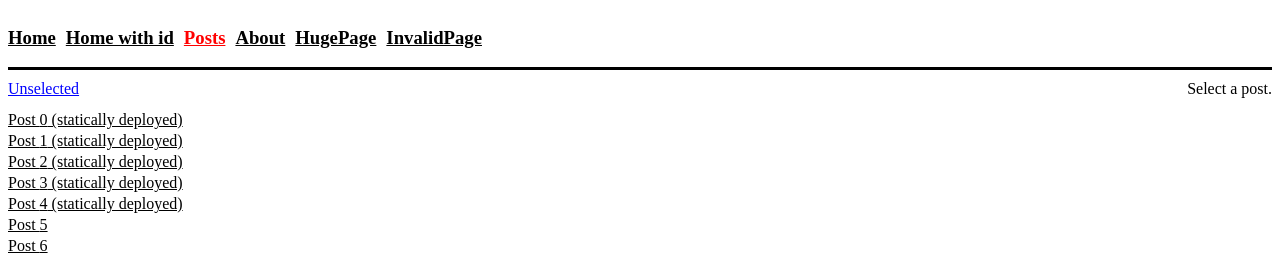
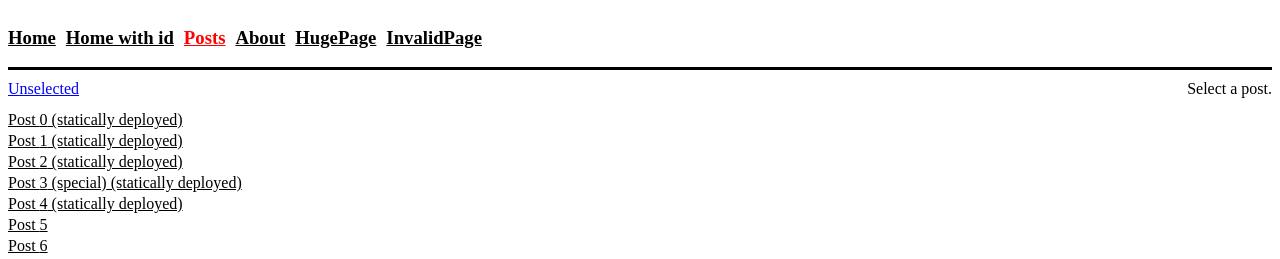
Before and after one commit to nicolasventer/Easy-React-Router, a React app: page /posts in a window 1280 px wide. Shown: the top 259 px of the page. Built offline with nearby package versions, Linux system fonts and the light colour scheme; the HTML template or start-up script is replaced by a standard one.

Commit message:
route specialization

```diff
--- a/src/routerInstance.gen.ts
+++ b/src/routerInstance.gen.ts
@@ -1,4 +1,4 @@
-// 350189d4c165c74d6d1e06a7edbc54d62559b606c6527758e0b8c4a1a0242658
+// 925bfb6cb770283b793f97edbb1842ba2a4b14468e0861a9055ededdf94793ba
 import { checkValidRoute } from "./router_src/checkValidRoute";
 import { lazySingleLoader } from "./router_src/lazyLoader";
 import { RouteParams, Router } from "./router_src/Router";
@@ -29,6 +29,7 @@ export const {
 		[checkValidRoute("//")]: lazySingleLoader(() => import("./routes/index.index"), "Home"),
 		[checkValidRoute("/")]: lazySingleLoader(() => import("./routes/index"), "MainLayout"),
 		[checkValidRoute("/posts/:id")]: lazySingleLoader(() => import("./routes/posts.$id"), "PostWithId"),
+		[checkValidRoute("/posts/3")]: lazySingleLoader(() => import("./routes/posts.3"), "PostWithId3"),
 		[checkValidRoute("/posts/")]: lazySingleLoader(() => import("./routes/posts.index.index"), "PostWithoutId"),
 		[checkValidRoute("/posts")]: lazySingleLoader(() => import("./routes/posts"), "PostsLayout"),
 	},
--- a/src/router_src/Router.tsx
+++ b/src/router_src/Router.tsx
@@ -127,7 +127,7 @@ export class Router<RoutePath extends string> {
 	private currentRoute_ = signal<PublicRoutePath<RoutePath>>();
 	private notFoundRoute_ = signal<PublicRoutePath<RoutePath>>();
 	private routeParams_ = signal<RouteParams<RoutePath> | {}>({});
-	// routes sorted by decreasing length
+	// routes sorted by decreasing ':' then by alphabetical order then by decreasing length
 	private routeRegexes: { path: RoutePath; regex: RegExp; keys: string[]; optionalKeys: string[] }[];
 	private routesParentMap = new Map<RoutePath, PublicRoutePath<RoutePath>>(); // key is a path, value is the parent path
 
@@ -143,7 +143,17 @@ export class Router<RoutePath extends string> {
 		private urlSignal?: Signal<string>
 	) {
 		this.routeRegexes = Object.keys(routes)
-			.sort((a, b) => b.length - a.length)
+			.sort((a, b) => {
+				for (let i = 0; i < Math.min(a.length, b.length); i++) {
+					const ca = a[i];
+					const cb = b[i];
+					if (ca === cb) continue;
+					if (ca === ":") return 1;
+					if (cb === ":") return -1;
+					return ca.localeCompare(cb);
+				}
+				return b.length - a.length;
+			})
 			.map((path) => ({
 				path: path as RoutePath,
 				regex: new RegExp(
--- /dev/null
+++ b/src/routes/posts.3.tsx
@@ -0,0 +1 @@
+export const PostWithId3 = () => <h3 style={{ backgroundColor: "lime" }}>This is the special 3rd post.</h3>;
--- a/src/routes/posts.tsx
+++ b/src/routes/posts.tsx
@@ -14,9 +14,15 @@ export const PostsLayout = () => (
 						key={i}
 						path="/posts/:id"
 						params={{ id: i.toString() }}
-						style={{ color: getRouteParams("/posts/:id").value.id === i.toString() ? "blue" : "black" }}
+						style={{
+							color:
+								getRouteParams("/posts/:id").value.id === i.toString() || (i === 3 && currentRoute.value === "/posts/3")
+									? "blue"
+									: "black",
+						}}
 					>
 						Post {i}
+						{i === 3 ? " (special)" : ""}
 						{B_PROD && i < 5 ? " (statically deployed)" : ""}
 					</RouteLink>
 				))}
--- a/staticRoutes.yaml
+++ b/staticRoutes.yaml
@@ -2,6 +2,7 @@
 - /about
 - /hugePage
 - /
+- /posts/3
 - /posts
 - /invalid
 
@@ -10,6 +11,5 @@
 - /posts/0
 - /posts/1
 - /posts/2
-- /posts/3
 - /posts/4
 - /posts/0/invalid
```
Also changed, not shown: src/router_src/RouterTest.ts (+12 -2 lines), 31 other files (tests, documents, lock files or other folders).
